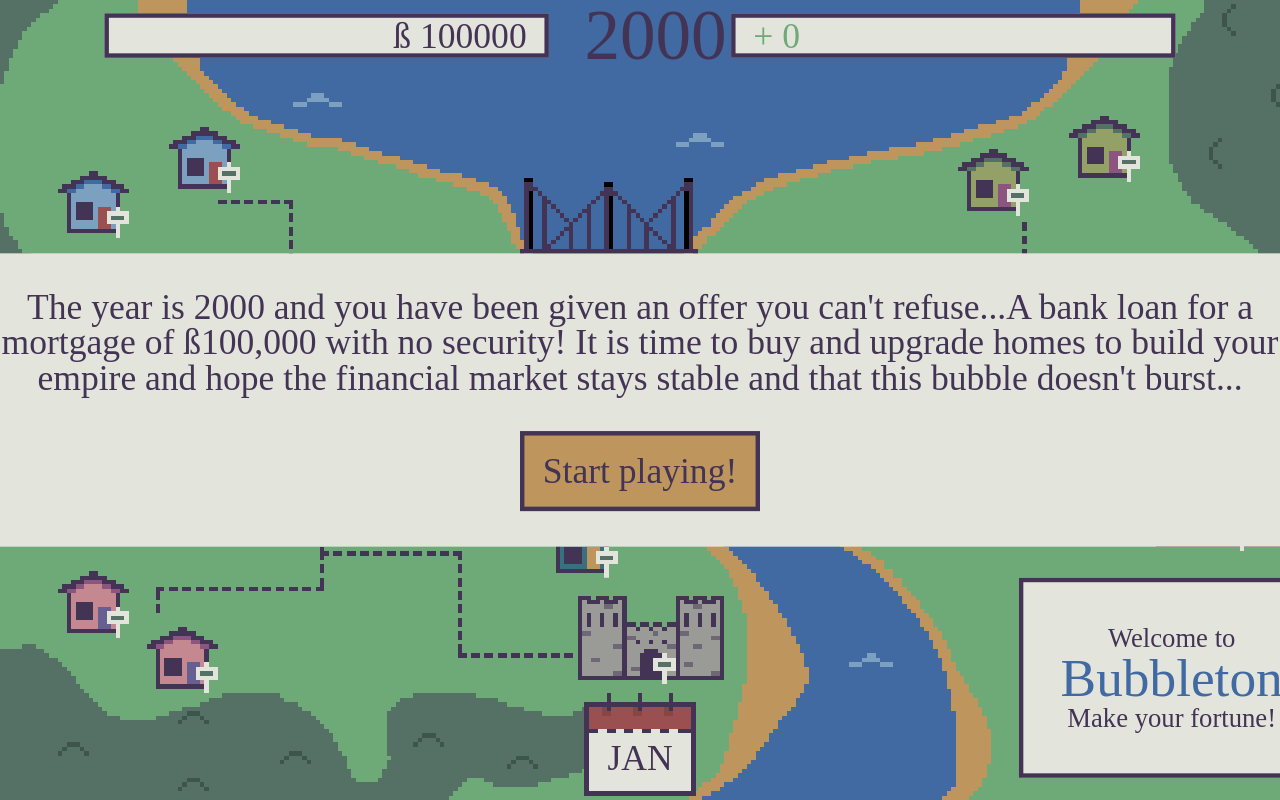
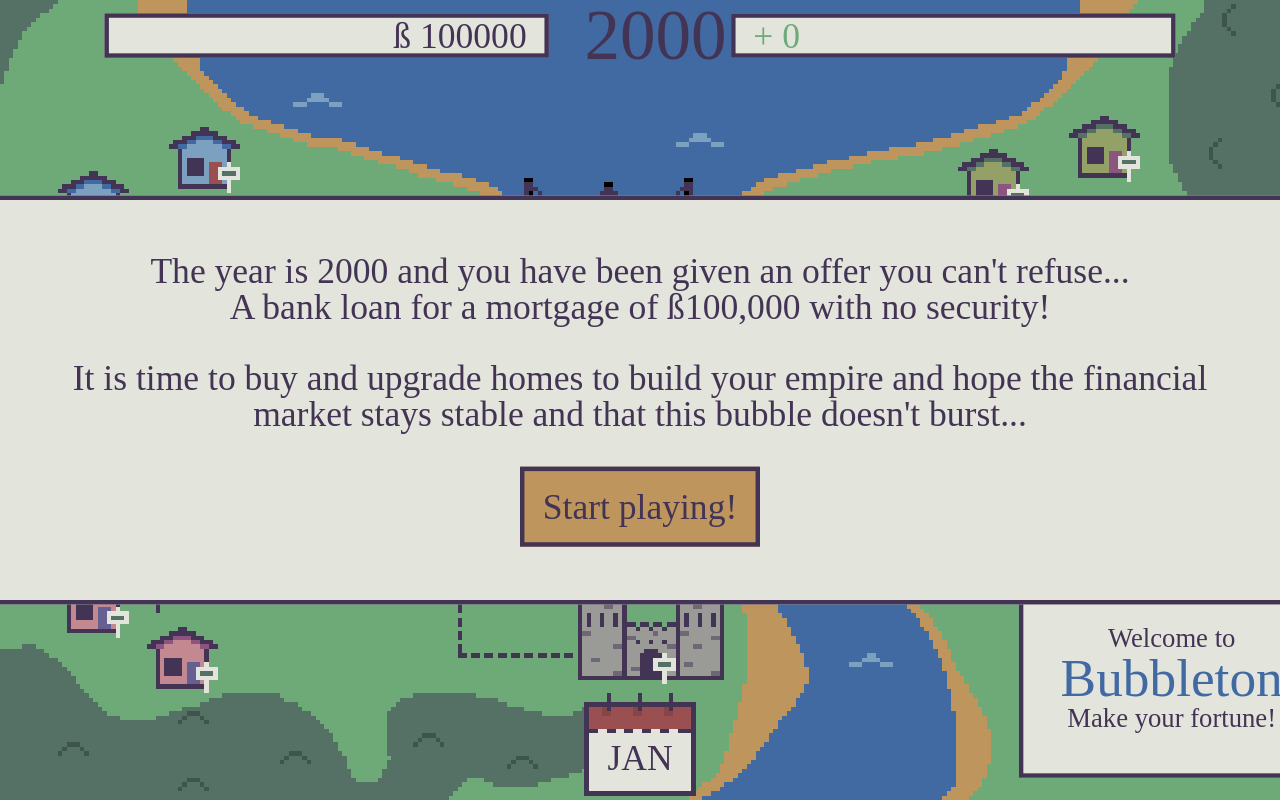
Before and after one commit to herdieboy/GameJam2025, a React (Vite) app: page / in a window 1280 px wide. Built offline with nearby package versions, Linux system fonts and the light colour scheme; a web font is replaced by a local one.

Commit message:
Refactor game over and welcome messages for improved styling and readability

```diff
--- a/src/App.tsx
+++ b/src/App.tsx
@@ -54,13 +54,16 @@ export default function App() {
         <audio id="background-music" src={backgroundMusic} autoPlay loop />
         {!audioPlayed && (
           <div className="absolute z-[99] w-full h-full flex justify-center items-center">
-            <div className="bg-white p-[2rem] m-[2rem] text-center">
+            <div className="bg-white p-[3rem] m-[2rem] text-center border-4">
               <p>
                 The year is 2000 and you have been given an offer you can't
-                refuse...A bank loan for a mortgage of ß100,000 with no
-                security! It is time to buy and upgrade homes to build your
-                empire and hope the financial market stays stable and that this
-                bubble doesn't burst...
+                refuse...
+                <br />A bank loan for a mortgage of ß100,000 with no security!
+                <br />
+                <br />
+                It is time to buy and upgrade homes to build your empire and
+                hope the financial market stays stable and that this bubble
+                doesn't burst...
               </p>
               <button
                 onClick={handlePlayAudio}
--- a/src/components/Wallet.tsx
+++ b/src/components/Wallet.tsx
@@ -17,17 +17,23 @@ export default function Wallet() {
         </div>
       </div>
       {balance < 0 ? (
-        <div className="bg-dkgrey text-center absolute top-0 w-full h-full flex flex-col items-center justify-center text-[10rem] z-[99] text-[#9a4f50]">
+        <div className=" text-center absolute top-0 w-full h-full flex flex-col items-center justify-center text-[8rem] z-[99] text-[#9a4f50]">
+          <div className="bg-white p-[3rem] m-[2rem] text-center border-4 border-dkgrey">
             <p className="">GAME OVER</p>
-          <a href="" className="text-[2rem] bg-[#be955c] p-[1rem] border-4">
+            <a
+              href=""
+              className="text-[2rem] bg-[#be955c] p-[1rem] border-4 text-dkgrey"
+            >
               Start Again
             </a>
+          </div>
         </div>
       ) : (
         <></>
       )}
       {date.year === 2007 ? (
-        <div className="bg-dkgrey text-center absolute top-0 w-full h-full flex flex-col items-center justify-center text-[10rem] z-[99] text-[#7ca1c0]">
+        <div className=" text-center absolute top-0 w-full h-full flex flex-col items-center justify-center text-[8rem] z-[99] text-[#7ca1c0]">
+          <div className="bg-white p-[3rem] m-[2rem] text-center border-4 border-dkgrey">
             <p className="">THE BUBBLE HAS BURST</p>
             <p className="text-[2rem] px-[2rem]">
               The 2007 financial crisis caused the housing bubble to finally
@@ -40,10 +46,11 @@ export default function Wallet() {
             </p>
             <a
               href=""
-            className="text-[2rem] mt-[2rem] bg-[#be955c] p-[1rem] border-4"
+              className="text-[2rem] mt-[2rem] bg-[#be955c] p-[1rem] border-4 text-dkgrey"
             >
               Start Again
             </a>
+          </div>
         </div>
       ) : (
         <></>
```
Lines whose indentation alone changed are shown as unchanged.
